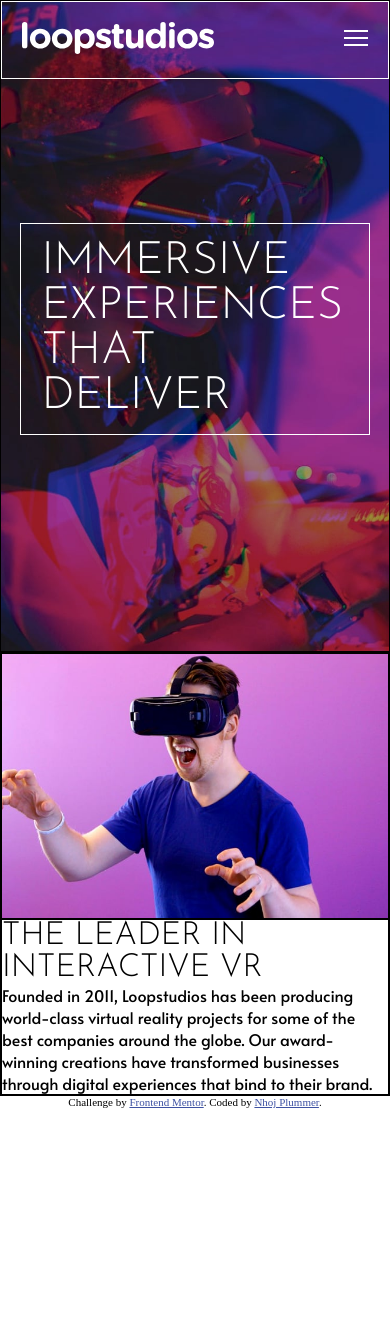
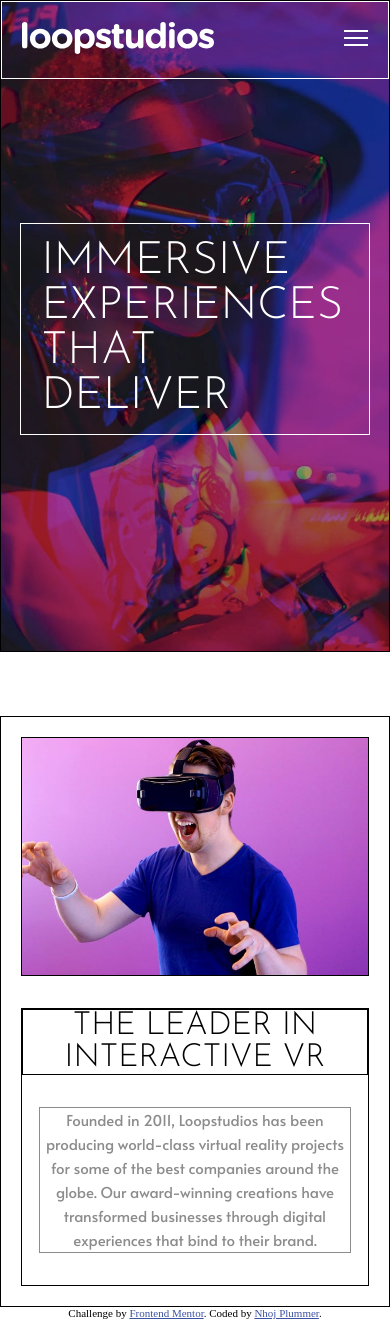
Before and after one commit to Nhoj-Plummer/loopstudio-landing-page, a React (Create React App) app: page / in a window 390 px wide. Before the commit the page ends 1108 px from the top, so only its background shows below. Built offline with nearby package versions, Linux system fonts and the light colour scheme.

Commit message:
Mobile section1 versino built moving to desktop

```diff
--- a/src/containers/Section1/Section1.css
+++ b/src/containers/Section1/Section1.css
@@ -1,4 +1,5 @@
 .section1-container {
+  margin-top: 4rem;
   border: 1px solid;
 }
 
@@ -20,8 +21,35 @@
 .section1-container_text h1 {
   font-family: var(--font-family-2);
   font-weight: 300;
+  border: 1px solid;
 }
 
-.section1-container_text p{
+.section1-container_text p {
+  border: 1px solid;
   font-family: var(--font-family-1);
+  color: var(--color-dark-gray);
+  font-size: 15px;
 }
+
+/* Conditional Section */
+/* Mobile Rules */
+@media screen and (max-width: 540px) {
+  .section1-container {
+    padding: 20px;
+  }
+
+  .section1-container_text {
+    margin-top: 2rem;
+    text-align: center;
+  }
+
+  .section1-container_text p {
+    line-height: 1.5rem;
+    width: 90%;
+    margin: 2rem auto;
+  }
+}
+
+/* Desktop Rules */
+@media screen and (min-width: 540px) {
+}
```
